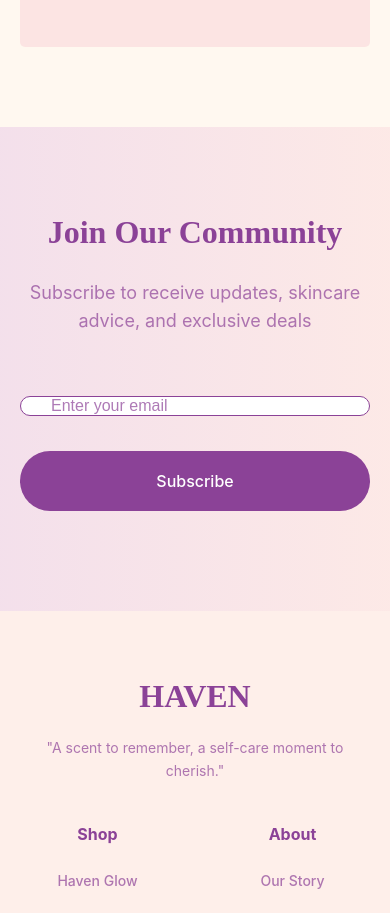
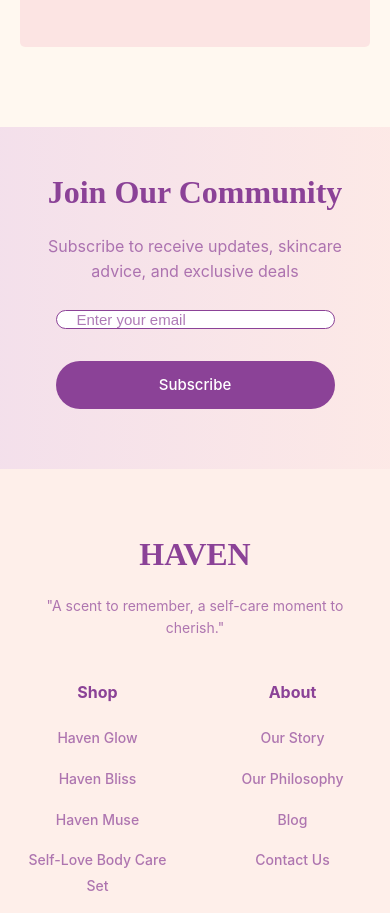
Before and after one commit to frifster/haven-nicole, a React (Vite) app: page / in a window 390 px wide. Shown: the part 7900-8813 px from the top of the page. Built offline with nearby package versions, Linux system fonts and the light colour scheme.

Commit message:
Enhance Newsletter component styling with improved layout, typography, and responsive design adjustments for better user experience.

```diff
--- a/src/components/Newsletter.css
+++ b/src/components/Newsletter.css
@@ -4,19 +4,41 @@
   text-align: center;
 }
 
+.newsletter h2 {
+  font-family: serif;
+  font-size: 42px;
+  color: var(--primary-color);
+  margin-bottom: 20px;
+}
+
+.newsletter p {
+  font-size: 18px;
+  color: var(--text-light);
+  margin-bottom: 40px;
+  max-width: 500px;
+  margin-left: auto;
+  margin-right: auto;
+}
+
 .newsletter-form {
   display: flex;
   justify-content: center;
-  gap: 20px;
+  align-items: center;
+  gap: 15px;
   margin-top: 40px;
+  max-width: 600px;
+  margin-left: auto;
+  margin-right: auto;
+  padding: 0 20px;
 }
 
 .newsletter-form input {
-  width: 350px;
-  height: 60px;
+  flex: 1;
+  min-width: 300px;
+  height: 56px;
   padding: 0 30px;
   border: 1px solid var(--primary-color);
-  border-radius: 30px;
+  border-radius: 100px;
   font-size: 16px;
   color: var(--primary-color);
   background-color: white;
@@ -29,27 +51,65 @@
 .newsletter-form input:focus {
   outline: none;
   border-color: var(--accent-color);
+  box-shadow: 0 0 0 2px rgba(217, 168, 224, 0.2);
 }
 
 .newsletter-form .button {
-  height: 60px;
+  height: 56px;
+  min-width: 140px;
   padding: 0 40px;
+  white-space: nowrap;
+  border: none;
+  border-radius: 100px;
+  font-size: 16px;
+  font-weight: 500;
+  transition: all 0.3s ease;
+}
+
+.newsletter-form .button:hover {
+  transform: translateY(-1px);
+  box-shadow: 0 4px 12px rgba(139, 66, 151, 0.15);
 }
 
 @media (max-width: 768px) {
+  .newsletter {
+    padding: 40px 20px;
+  }
+
+  .newsletter h2 {
+    font-size: 32px;
+    margin-bottom: 15px;
+  }
+
+  .newsletter p {
+    font-size: 16px;
+    padding: 0;
+    margin-bottom: 25px;
+  }
+
   .newsletter-form {
     flex-direction: column;
     align-items: center;
-    gap: 15px;
+    gap: 12px;
+    margin-top: 20px;
+    padding: 0;
+    width: 90%;
+    max-width: 400px;
   }
 
   .newsletter-form input {
     width: 100%;
-    max-width: 350px;
+    min-width: unset;
+    height: 48px;
+    font-size: 15px;
+    padding: 0 20px;
   }
 
   .newsletter-form .button {
     width: 100%;
-    max-width: 350px;
+    min-width: unset;
+    height: 48px;
+    font-size: 15px;
+    padding: 0 20px;
   }
 }
```
